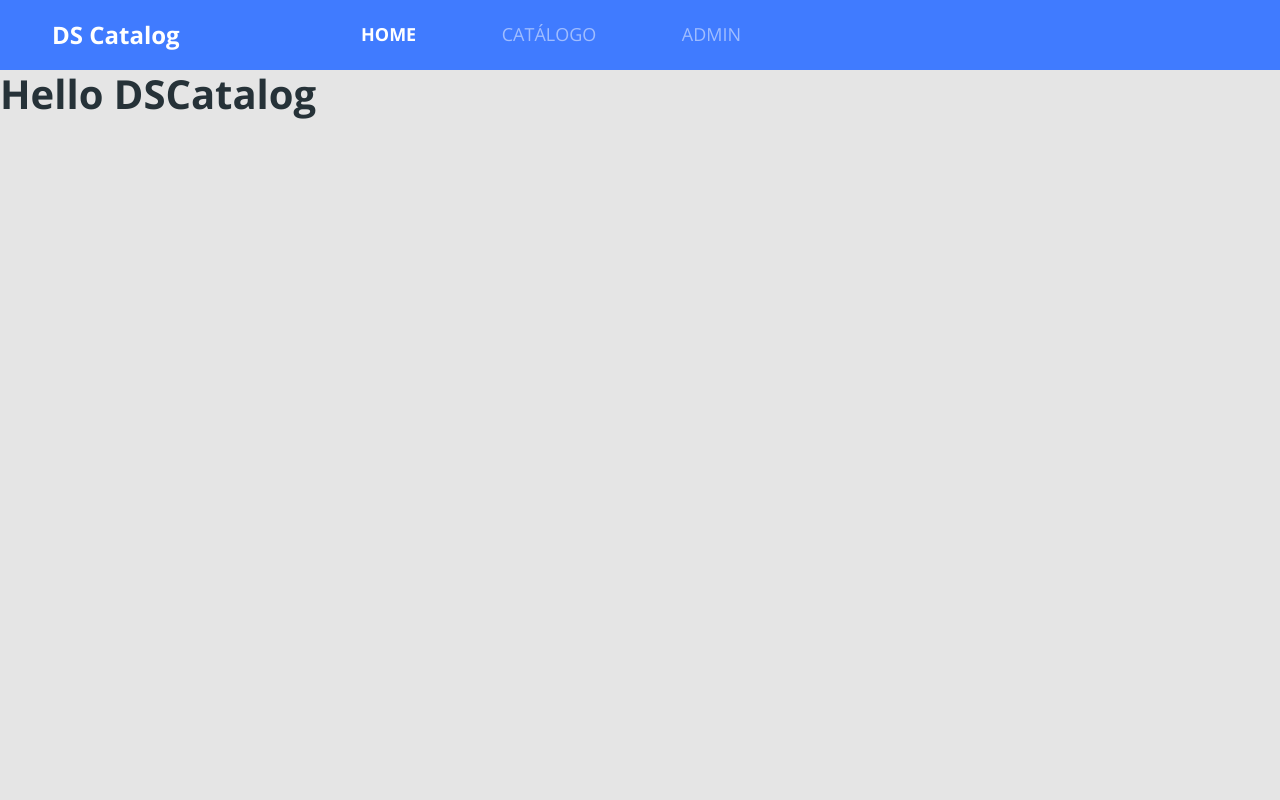
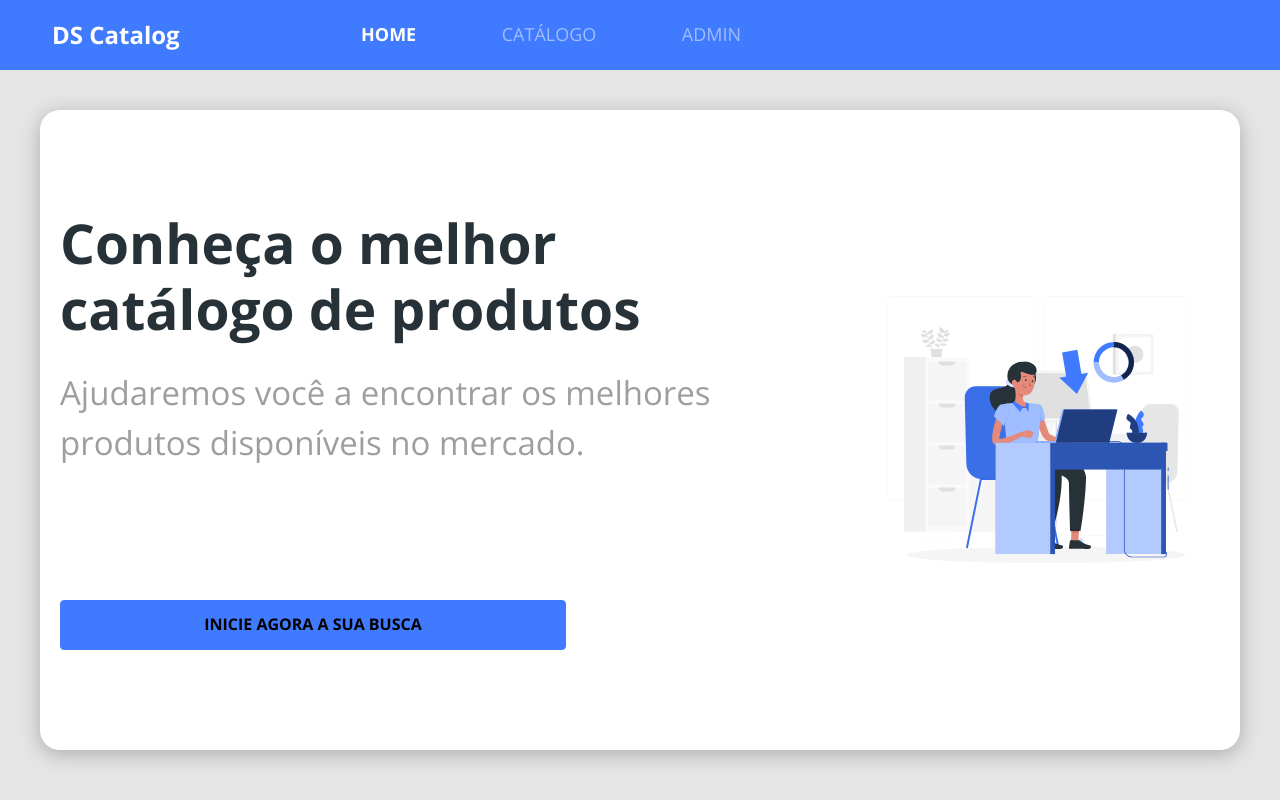
Before and after one commit to renanrosas-zz/dscatalog-bootcamp-devsuperior, a React (Create React App) app in the folder frontweb/: page / in a window 1280 px wide. Built offline with nearby package versions, Linux system fonts and the light colour scheme.

Commit message:
Home styling

```diff
--- a/frontweb/src/App.tsx
+++ b/frontweb/src/App.tsx
@@ -1,13 +1,10 @@
-import './assets/styles/custom.scss';
+import Home from "pages/Home";
+import 'assets/styles/custom.scss';
 import './App.css';
-import Navbar from 'components/Navbar';
 
 const App = () => {
   return (
-    <>
-    <Navbar />
-    <h1>Hello DSCatalog</h1>
-    </>
+    <Home />
   );
 }
 
--- /dev/null
+++ b/frontweb/src/components/ButtonIcon/index.tsx
@@ -0,0 +1,12 @@
+import './styles.css';
+
+const ButtonIcon = () => {
+
+    return (
+        <button className="btn btn-primary btn-icon">
+            <h6>INICIE AGORA A SUA BUSCA</h6>
+        </button>
+    );
+}
+
+export default ButtonIcon;
--- /dev/null
+++ b/frontweb/src/components/ButtonIcon/styles.css
@@ -0,0 +1,3 @@
+.btn-icon {
+    height: 50px;
+}
--- a/frontweb/src/components/Navbar/styles.css
+++ b/frontweb/src/components/Navbar/styles.css
@@ -3,8 +3,9 @@
   min-height: 70px;
 }
 
-.nav-logo-text, .nav-logo-text:hover {
-    color: #FFF;
+.nav-logo-text,
+.nav-logo-text:hover {
+  color: #fff;
 }
 
 .main-menu {
--- /dev/null
+++ b/frontweb/src/pages/Home/index.tsx
@@ -0,0 +1,28 @@
+import { ReactComponent as MainImage } from 'assets/images/main-image.svg'
+import ButtonIcon from 'components/ButtonIcon';
+import Navbar from "components/Navbar";
+import './styles.css';
+
+const Home = () => {
+    return (
+        <>
+            <Navbar />
+            <div className="home-container">
+                <div className="home-card">
+                    <div className="home-content-container">
+                        <div>
+                        <h1>Conheça o melhor catálogo de produtos</h1>
+                        <p>Ajudaremos você a encontrar os melhores produtos disponíveis no mercado.</p>
+                        </div>
+                        <ButtonIcon />
+                    </div>
+                    <div className="home-image-container">
+                        <MainImage />
+                    </div>
+                </div>
+            </div>
+        </>
+    );
+}
+
+export default Home;
--- /dev/null
+++ b/frontweb/src/pages/Home/styles.css
@@ -0,0 +1,140 @@
+.home-container {
+    padding: 10px;
+    font-size: 20px;
+    text-align: center;
+}
+
+.home-card {
+    display: flex;
+    flex-direction: column-reverse;
+    background-color: #fff;
+    box-shadow: 0px 4px 20px rgba(0, 0, 0, 0.25);
+    border-radius: 20px;
+}
+
+.home-content-container {
+    display: flex;
+    flex-direction: column;
+    align-items: center;
+    padding: 10px 10px 60px 10px;
+}
+
+.home-content-container h1 {
+    font-size: 1em;
+    width: 260px;
+    margin-bottom: 15px;
+}
+
+.home-content-container p {
+    font-size: 0.6em;
+    width: 260px;
+    color: #9E9E9E;
+    margin-bottom: 30px;
+}
+
+.home-image-container {
+    padding: 50px 15px;
+}
+
+.home-image-container svg {
+    width: 100%;
+    height: auto;
+}
+
+@media (min-width: 576px) {
+
+    .home-container {
+        padding: 15px;
+        font-size: 40px;
+    }
+
+    .home-content-container h1 {
+        width: 506px;
+        margin-bottom: 20px;
+    }
+
+    .home-content-container p {
+        width: 506px;
+        margin-bottom: 20px;
+    }
+
+    .home-content-container button {
+        width: 506px;
+    }
+
+    .home-image-container svg {
+        width: 506px;
+    }
+}
+
+@media (min-width: 768px) {
+
+    .home-image-container {
+        padding: 100px 20px;
+    }
+
+    .home-content-container {
+        padding: 20px 20px 100px 20px;
+    }
+}
+
+@media (min-width: 992px) {
+
+    .home-container {
+        font-size: 55px;
+        padding: 40px;
+    }
+
+    .home-image-container {
+        padding: 125px 20px;
+    }
+
+    .home-content-container {
+        padding: 20px 20px 150px 20px;
+    }
+
+    .home-content-container h1 {
+        width: 700px;
+        margin-bottom: 26px;
+    }
+
+    .home-content-container p {
+        width: 700px;
+        margin-bottom: 47px;
+    }
+}
+
+@media (min-width: 1200px) {
+
+    .home-card {
+        flex-direction: row;
+        justify-content: space-around;
+        padding: calc(((85vh - 480px) / 2) - 20px) 0;
+    }
+
+    .home-content-container {
+        height: 480px;
+        width: 700;
+        align-items: flex-start;
+        text-align: left;
+        align-content: space-between;
+        flex-flow: wrap;
+        padding: 20px;
+    }
+
+    .home-image-container svg {
+        width: 360px;
+    }
+
+    .home-image-container {
+        padding: 20px;
+        display: flex;
+        align-items: center;
+    }
+}
+
+@media (min-width: 1400px) {
+    .home-image-container svg {
+        width: 600px;
+    }
+}
```
Also changed, not shown: frontweb/src/assets/images/main-image.svg (added). Lines whose indentation alone changed are shown as unchanged.
